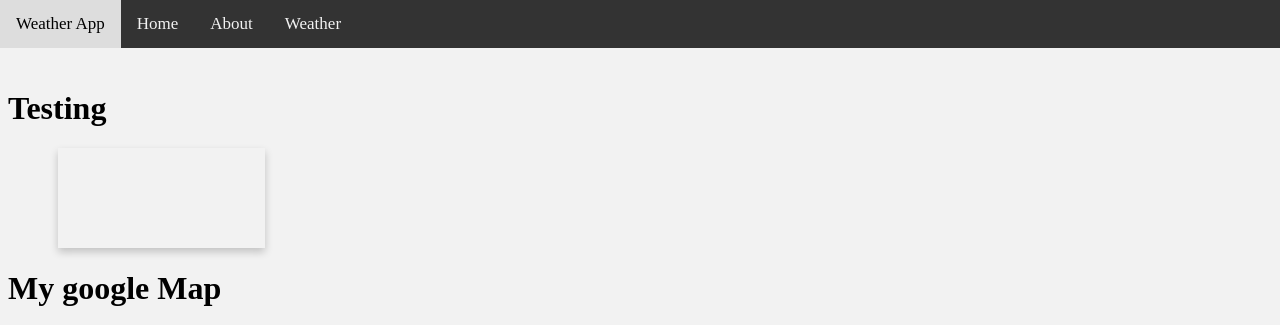
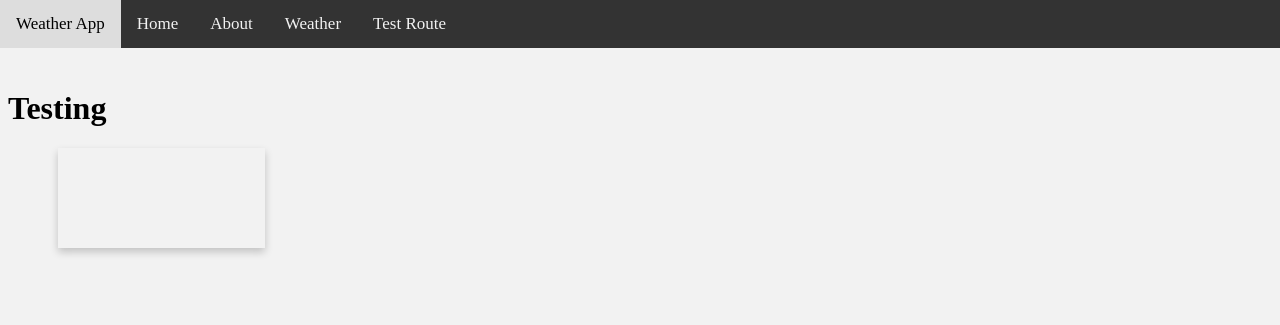
Before and after one commit to Tsokis/Fullstack-Node-Application, a Node server app: page /weather in a window 1280 px wide. Shown: the top 325 px of the page. Run offline with Node 20, Linux system fonts and the light colour scheme; some libraries are stand-ins or nearby versions.

Commit message:
views/public refactor

```diff
--- a/app/public/css/main.css
+++ b/app/public/css/main.css
@@ -49,9 +49,9 @@
     color: white;
     font-size: 1.3rem;
     margin-top: 50px;
-    /* position: fixed;
+    position: fixed;
     bottom: -1px;
-    left: 0px; */
+    left: 0px;
 }
 
 /** home header section style **/
@@ -107,7 +107,7 @@
 
 /* Weather page styles */
 .icon {
-    width: 15%;
+    width: 35%;
 }
 .weatherCard {
     margin-left:50px;
--- a/app/public/js/ajax/ajaxCalls.js
+++ b/app/public/js/ajax/ajaxCalls.js
@@ -1,5 +1,5 @@
-const appid='Your Api Key';
-axios.get('https://api.openweathermap.org/data/2.5/weather?q=London,uk&units=metric&appid=' + appid)
+const appid ='enter your api key id';
+axios.get('https://api.openweathermap.org/data/2.5/weather?q=Larissa,gr&units=metric&appid=' + appid)
      .then((response) => {
          console.log(response);
          console.log(response.data);
--- a/app/public/js/ajax/googlemaps.js
+++ b/app/public/js/ajax/googlemaps.js
@@ -1,28 +1,28 @@
-function initMap(){
-    //Map options
-    var options = {
-        zoom:8,
-        center: {
-            lat: 40.736851,
-            lng: 22.920227
-        }
-    }
-    // New map
-    var map = new google.maps.Map(document.getElementById('map'),options);
-    // Add marker
-    var marker = new google.maps.Marker({
-        position: {
-            lat: 39.643452,
-            lng: 22.413208
-        },
-        map:map
-    });
-    var infoWindow = new google.maps.InfoWindow({
-        content: '<h1>Larissa GR</h1>'
-    });
-    marker.addListener('click',function(){
-        infoWindow.open(map,marker);
-    });
+// function initMap(){
+//     //Map options
+//     var options = {
+//         zoom:8,
+//         center: {
+//             lat: 40.736851,
+//             lng: 22.920227
+//         }
+//     }
+//     // New map
+//     var map = new google.maps.Map(document.getElementById('map'),options);
+//     // Add marker
+//     var marker = new google.maps.Marker({
+//         position: {
+//             lat: 39.643452,
+//             lng: 22.413208
+//         },
+//         map:map
+//     });
+//     var infoWindow = new google.maps.InfoWindow({
+//         content: '<h1>Larissa GR</h1>'
+//     });
+//     marker.addListener('click',function(){
+//         infoWindow.open(map,marker);
+//     });
 
 
-}
+// }
--- a/app/public/js/ajax/test.js
+++ b/app/public/js/ajax/test.js
@@ -1,4 +1,4 @@
-const appKey = 'b81babb8580d7007d6bd828861eb6c8c';
+const appKey = 'enter you api key id';
 let searchButton = document.getElementById("search-btn");
 let searchInput = document.getElementById("search-txt");
 let cityName = document.getElementById("city-name");
--- a/app/server.js
+++ b/app/server.js
@@ -11,6 +11,7 @@
 app.use(require('./routes/about'));
 app.use(require('./routes/home'));
 app.use(require('./routes/weather'));
+app.use(require('./routes/test'));
 // link to public folder
 app.use(express.static('./public'));
 app.use(bodyParser.urlencoded({
--- a/app/views/pages/weather.ejs
+++ b/app/views/pages/weather.ejs
@@ -13,9 +13,6 @@
       </div>
    </div>
 </div>
-<h1>My google Map</h1>
-<div id="map"></div>
-
 
     <% include ../partials/footer %>
     <% include ../partials/domscripts %>
--- a/app/views/partials/head.ejs
+++ b/app/views/partials/head.ejs
@@ -8,6 +8,6 @@
     crossorigin="anonymous">
     <link rel="stylesheet" href="/css/main.css">
 <title>
-    <%= pageTitle %>
+
 </title>
 </head>
--- a/app/views/partials/navMenu.ejs
+++ b/app/views/partials/navMenu.ejs
@@ -4,6 +4,7 @@
             <a href="/">Home</a>
             <a href="/about">About</a>
             <a href="/weather">Weather</a>
+            <a href="/test">Test Route</a>
             <a href="" class="bar"><i class="fas fa-bars"></i></a>
     </div>
 </nav>
--- a/app/views/partials/scripts.ejs
+++ b/app/views/partials/scripts.ejs
@@ -1,5 +1,5 @@
 <script src="https://unpkg.com/axios/dist/axios.min.js"></script>
 <script type="text/javascript" src="/js/ajax/ajaxCalls.js"></script>
 <script type="text/javascript" src="/js/ajax/googlemaps.js"></script>
-<script async defer src="https://maps.googleapis.com/maps/api/js?key=Your_Api_Key&callback=initMap">
-</script>
+<!-- <script async defer src="https://maps.googleapis.com/maps/api/js?key=Your_Api_Key&callback=initMap">
+</script> -->
```
